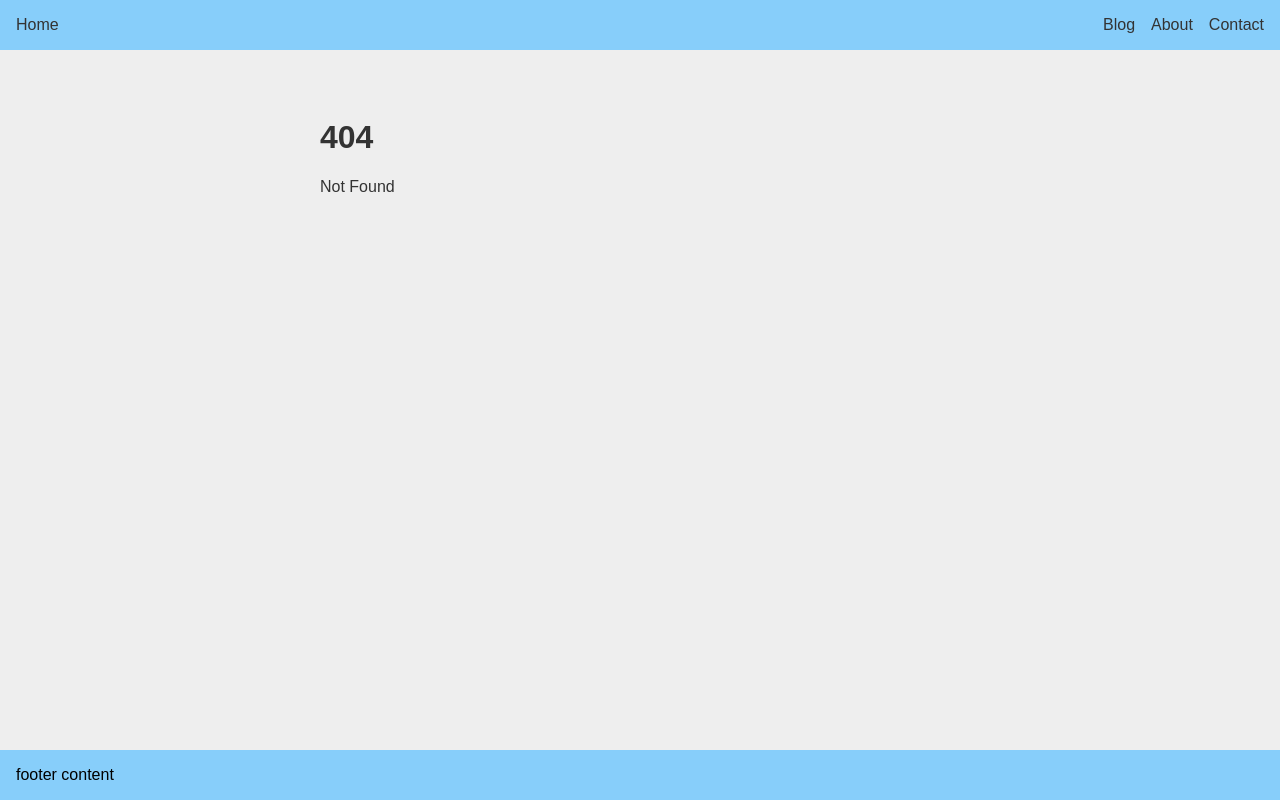
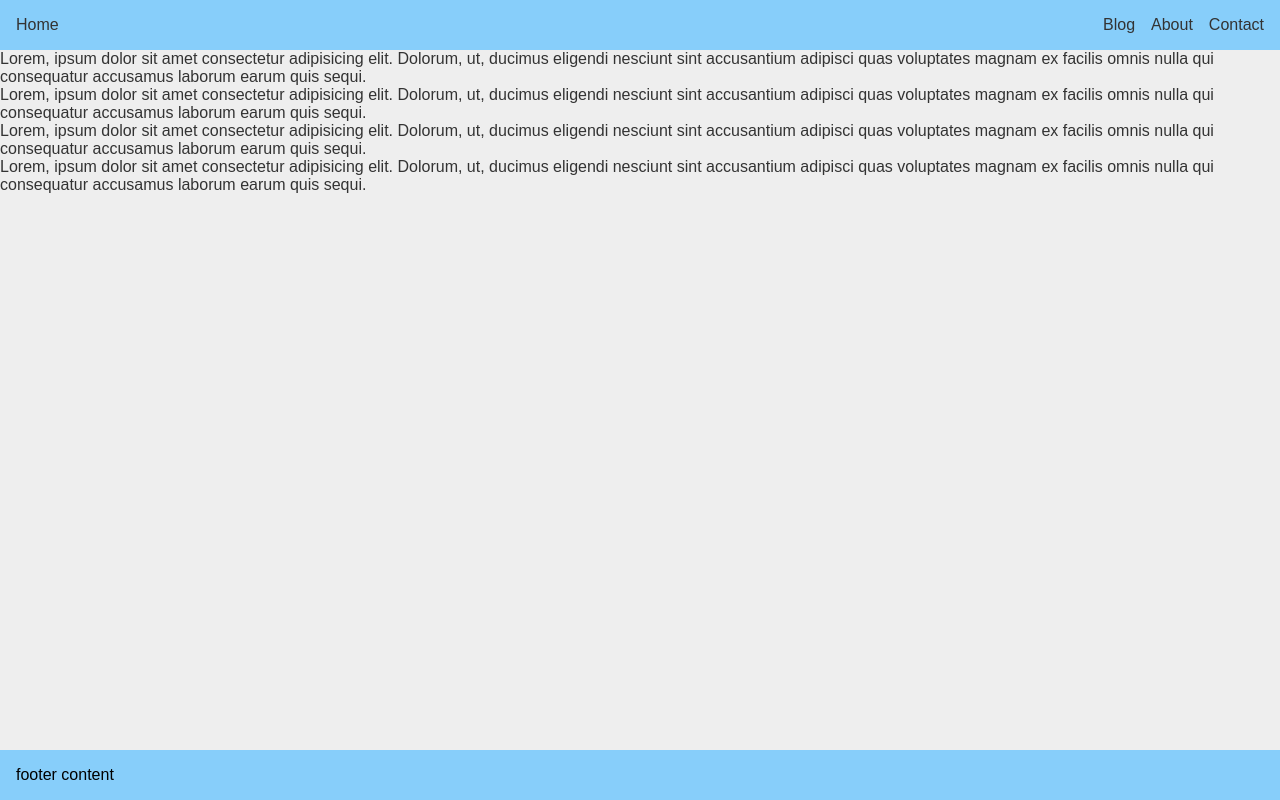
Before and after one commit to dr-gazpacho/portfolio, a SvelteKit app: page /projects in a window 1280 px wide. Before the commit this address had no page. Built offline with nearby package versions, Linux system fonts and the light colour scheme.

Commit message:
formatting

```diff
--- a/src/routes/+layout.js
+++ b/src/routes/+layout.js
@@ -1,8 +1 @@
 // export const prerender = true; -> undo if deploying to something other than Cloudflare, Vercel, or Netlify
-export const load = ({ url }) => {
-	const currentRoute = url.pathname;
-
-	return {
-		currentRoute
-	};
-};
--- a/src/routes/+layout.svelte
+++ b/src/routes/+layout.svelte
@@ -3,9 +3,8 @@
 	import '$lib/styles/style.scss';
 	import Header from '$lib/components/Header.svelte';
 	import Footer from '$lib/components/Footer.svelte';
-	import { fade } from 'svelte/transition';
 
-	let { children, data } = $props();
+	let { children } = $props();
 </script>
 
 <svelte:head>
@@ -14,10 +13,6 @@
 
 <Header />
 
-{#key data.currentRoute}
-	<main in:fade={{ duration: 150, delay: 150 }} out:fade={{ duration: 150 }}>
-		{@render children?.()}
-	</main>
-{/key}
+{@render children?.()}
 
 <Footer />
--- a/src/routes/+page.svelte
+++ b/src/routes/+page.svelte
@@ -1,2 +1,2 @@
-<h1>Welcome to SvelteKit</h1>
-<p>Visit <a href="https://svelte.dev/docs/kit">svelte.dev/docs/kit</a> to read the documentation</p>
+<h1>Generic Home Page</h1>
+<p>With generic message for humans</p>
--- /dev/null
+++ b/src/routes/about/+page.svelte
@@ -0,0 +1,3 @@
+<div>
+    Lorem, ipsum dolor sit amet consectetur adipisicing elit. Dolorum, ut, ducimus eligendi nesciunt sint accusantium adipisci quas voluptates magnam ex facilis omnis nulla qui consequatur accusamus laborum earum quis sequi.
+</div>
--- a/src/routes/blog/+page.svelte
+++ b/src/routes/blog/+page.svelte
@@ -1,3 +1,5 @@
+
+
 <script>
 	export let data;
 </script>
--- /dev/null
+++ b/src/routes/comics/+page.svelte
@@ -0,0 +1,6 @@
+<div>
+    Lorem, ipsum dolor sit amet consectetur adipisicing elit. Dolorum, ut, ducimus eligendi nesciunt sint accusantium adipisci quas voluptates magnam ex facilis omnis nulla qui consequatur accusamus laborum earum quis sequi.
+</div>
+<div>
+    Lorem, ipsum dolor sit amet consectetur adipisicing elit. Dolorum, ut, ducimus eligendi nesciunt sint accusantium adipisci quas voluptates magnam ex facilis omnis nulla qui consequatur accusamus laborum earum quis sequi.
+</div>
--- /dev/null
+++ b/src/routes/music/+page.svelte
@@ -0,0 +1,3 @@
+<div>
+    Lorem, ipsum dolor sit amet consectetur adipisicing elit. Dolorum, ut, ducimus eligendi nesciunt sint accusantium adipisci quas voluptates magnam ex facilis omnis nulla qui consequatur accusamus laborum earum quis sequi.
+</div>
--- /dev/null
+++ b/src/routes/projects/+page.svelte
@@ -0,0 +1,12 @@
+<div>
+    Lorem, ipsum dolor sit amet consectetur adipisicing elit. Dolorum, ut, ducimus eligendi nesciunt sint accusantium adipisci quas voluptates magnam ex facilis omnis nulla qui consequatur accusamus laborum earum quis sequi.
+</div>
+<div>
+    Lorem, ipsum dolor sit amet consectetur adipisicing elit. Dolorum, ut, ducimus eligendi nesciunt sint accusantium adipisci quas voluptates magnam ex facilis omnis nulla qui consequatur accusamus laborum earum quis sequi.
+</div>
+<div>
+    Lorem, ipsum dolor sit amet consectetur adipisicing elit. Dolorum, ut, ducimus eligendi nesciunt sint accusantium adipisci quas voluptates magnam ex facilis omnis nulla qui consequatur accusamus laborum earum quis sequi.
+</div>
+<div>
+    Lorem, ipsum dolor sit amet consectetur adipisicing elit. Dolorum, ut, ducimus eligendi nesciunt sint accusantium adipisci quas voluptates magnam ex facilis omnis nulla qui consequatur accusamus laborum earum quis sequi.
+</div>
--- a/svelte.config.js
+++ b/svelte.config.js
@@ -17,12 +17,11 @@ const config = {
 			rehypePlugins: [rehypeSlug, rehypeAutolinkHeadings]
 		}),
 		sveltePreprocess({
-			postcss: {
-				plugins: [autoprefixer]
+				postcss: {
+					plugins: [autoprefixer]
+				}
+			/* Other sveltePreprocess options here, like SCSS */
 			}
-			/* Other sveltePreprocess options here, like SCSS */
-		}
-
 		)
 	],
 	extensions: ['.svelte', '.svx', '.md']
```
Also changed, not shown: src/routes/blog/+layout.js (added, +7 -0 lines), src/routes/blog/+layout.svelte (added, +11 -0 lines), src/routes/radio/+page.svelte (added, +9 -0 lines).
